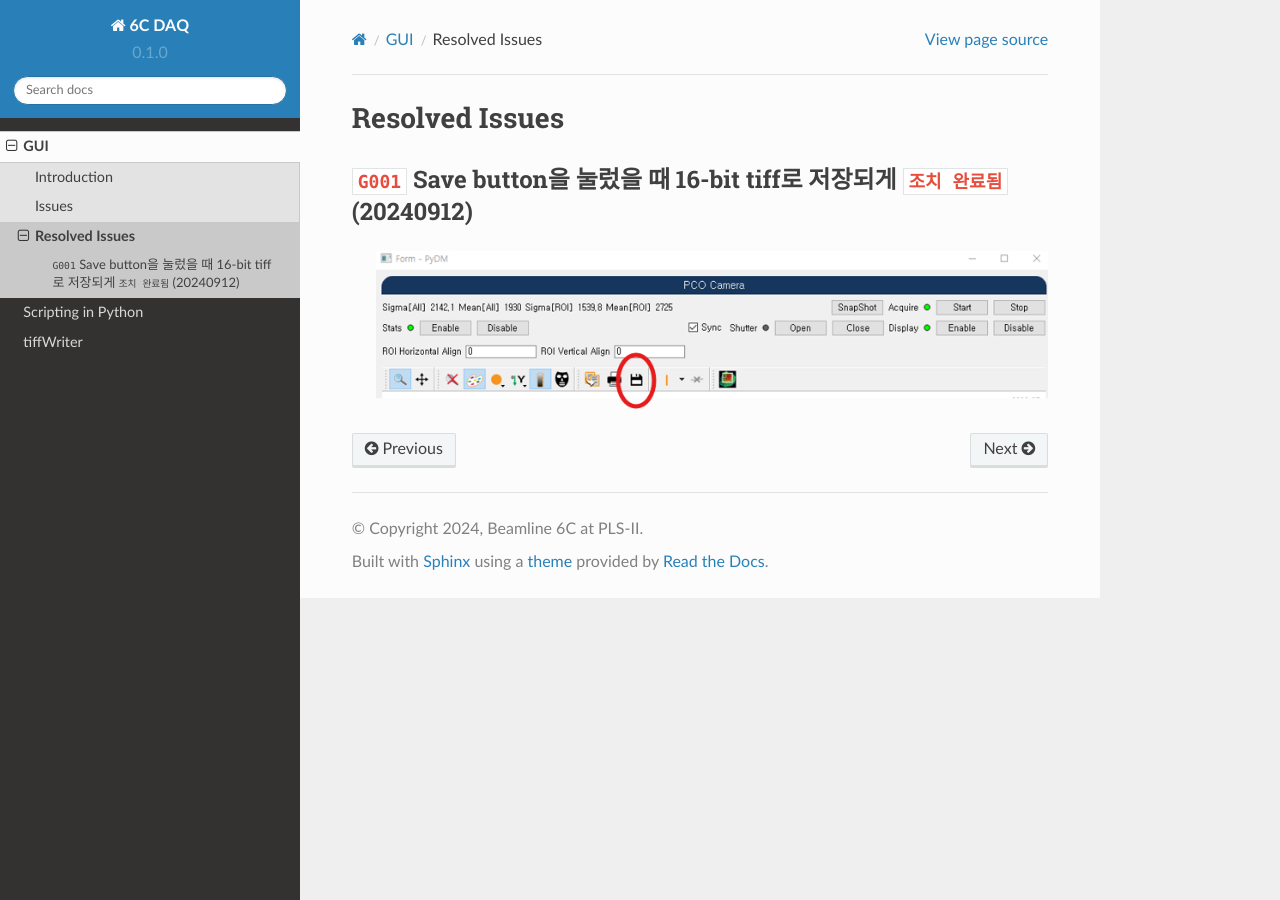
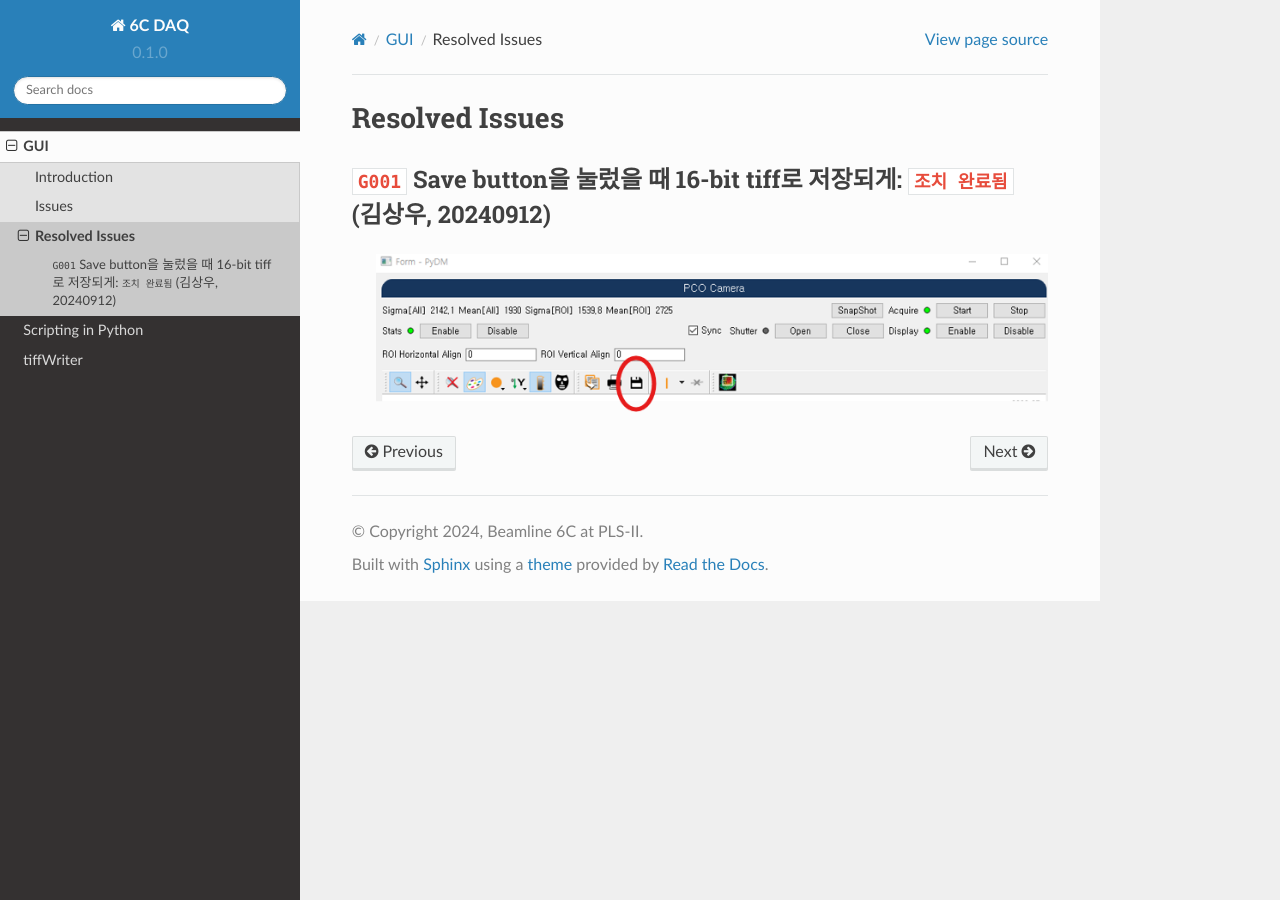
Before and after one commit to limjh0/6C_DAQ, a Sphinx documentation site: the page built from docs/source/GUI/resolved_issues.rst, in a window 1280 px wide. Built offline with Sphinx 7.4.7 and the Read the Docs theme 2.0.0, drawn with Linux system fonts in a browser that asks for light colours.

Commit message:
resolved

```diff
--- a/docs/source/GUI/resolved_issues.rst
+++ b/docs/source/GUI/resolved_issues.rst
@@ -1,7 +1,7 @@
 Resolved Issues
 ===============
 
-``G001`` Save button을 눌렀을 때 16-bit tiff로 저장되게 ``조치 완료됨`` (20240912)
+``G001`` Save button을 눌렀을 때 16-bit tiff로 저장되게: ``조치 완료됨`` (김상우, 20240912)
 --------------------------------------------------------------
     .. image:: images/0010_save_button.png
         :align: center
--- a/docs/source/tiffWriter/resolved_issues.rst
+++ b/docs/source/tiffWriter/resolved_issues.rst
@@ -1,7 +1,7 @@
 Resolved Issues
 ===============
 
-``T001`` .h5 file을 압축을 풀어 저장할 storage server의 target director가 없을 때 (없어졌을 때) 처리 -> ``수정 완료됨`` (20240912; commit b6129d77fe39accc501f408fe9700bda03a04196)
+``T001`` .h5 file을 압축을 풀어 저장할 storage server의 target director가 없을 때 (없어졌을 때) 처리 -> ``수정 완료됨`` (김상우 20240912; commit b6129d77fe39accc501f408fe9700bda03a04196)
 --------------------------------------------------------------------------------------------------
 아래와 같은 log가 나옴
 
```
